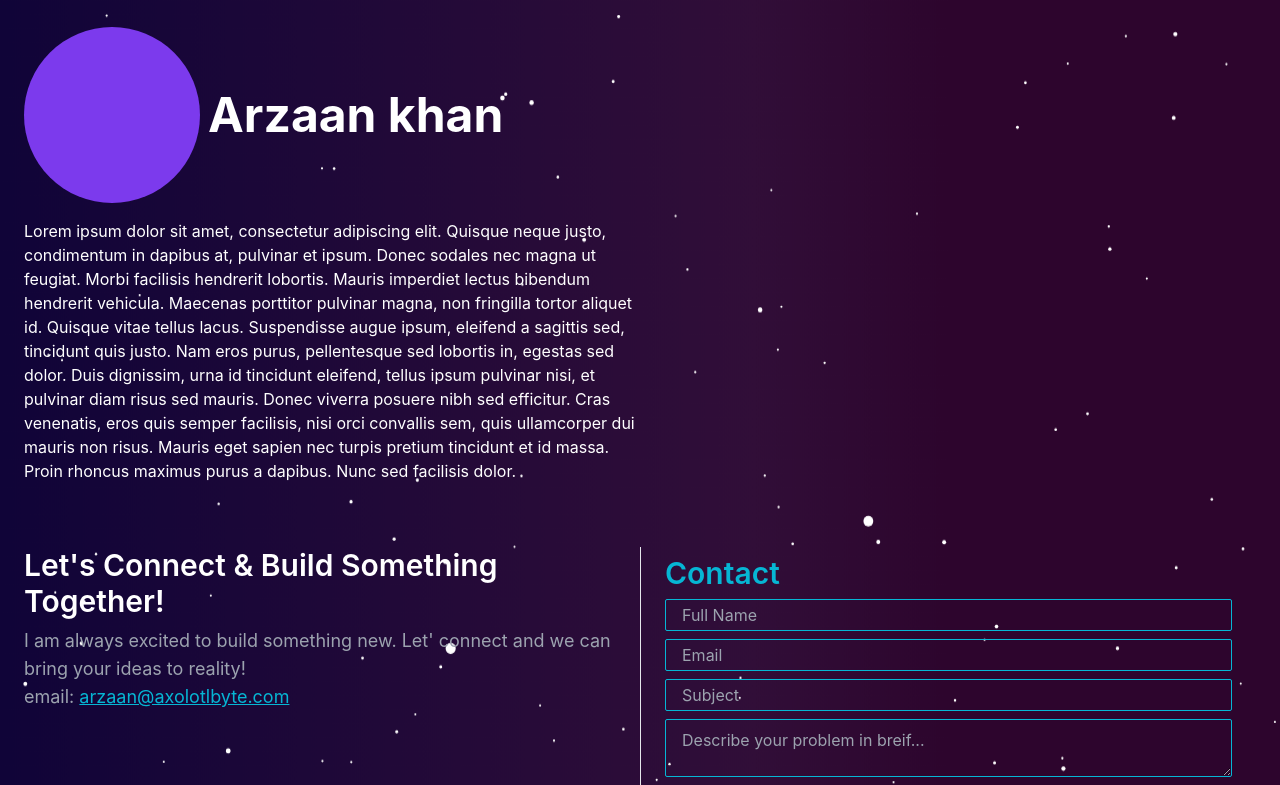
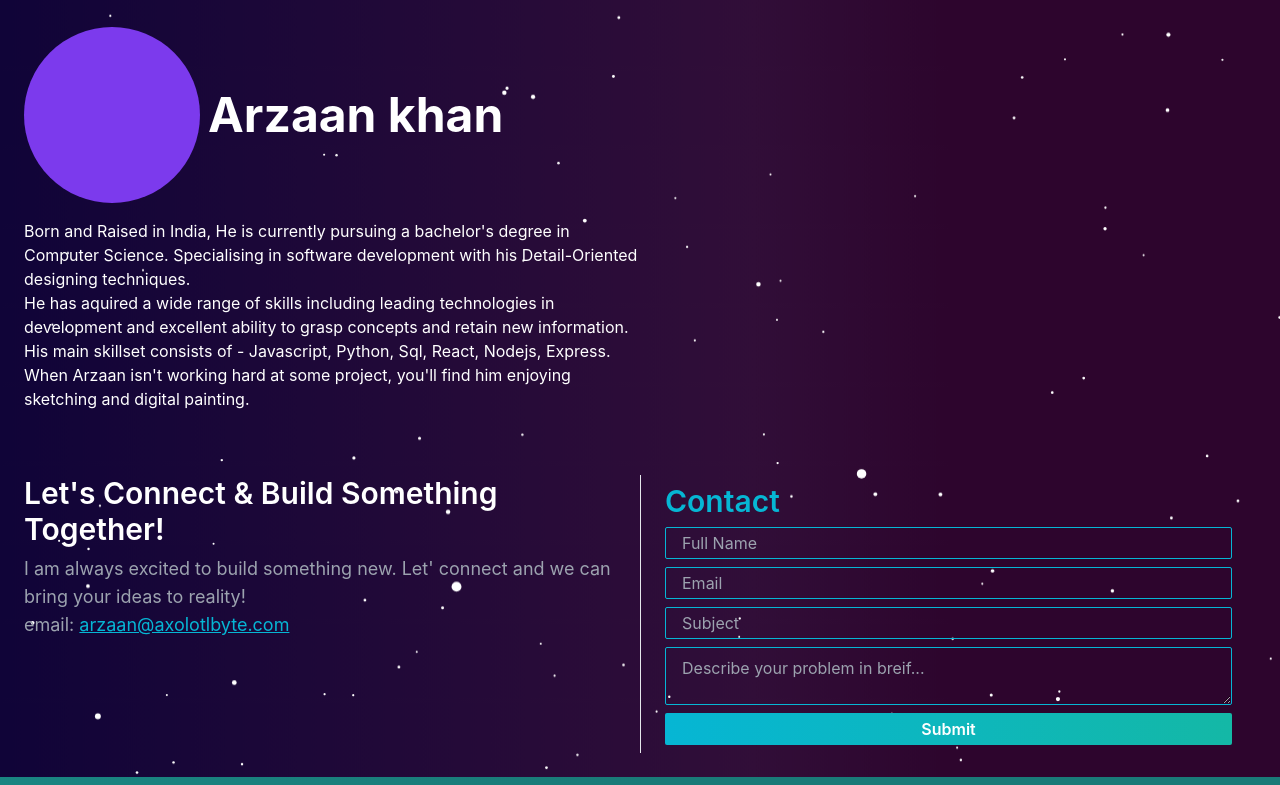
Before and after one commit to Axolotlbyte/portfolio, a Next.js app: page / in a window 1280 px wide. Shown: the part 2015-2800 px from the top of the page. Built offline with nearby package versions, Linux system fonts and the light colour scheme.

Commit message:
Added description

```diff
--- a/pages/index.js
+++ b/pages/index.js
@@ -188,20 +188,13 @@ export default function Home() {
 
           <div className="w-full bg-transparent py-4">
             <p className="w-full md:w-1/2">
-              Lorem ipsum dolor sit amet, consectetur adipiscing elit. Quisque
-              neque justo, condimentum in dapibus at, pulvinar et ipsum. Donec
-              sodales nec magna ut feugiat. Morbi facilisis hendrerit lobortis.
-              Mauris imperdiet lectus bibendum hendrerit vehicula. Maecenas
-              porttitor pulvinar magna, non fringilla tortor aliquet id. Quisque
-              vitae tellus lacus. Suspendisse augue ipsum, eleifend a sagittis
-              sed, tincidunt quis justo. Nam eros purus, pellentesque sed
-              lobortis in, egestas sed dolor. Duis dignissim, urna id tincidunt
-              eleifend, tellus ipsum pulvinar nisi, et pulvinar diam risus sed
-              mauris. Donec viverra posuere nibh sed efficitur. Cras venenatis,
-              eros quis semper facilisis, nisi orci convallis sem, quis
-              ullamcorper dui mauris non risus. Mauris eget sapien nec turpis
-              pretium tincidunt et id massa. Proin rhoncus maximus purus a
-              dapibus. Nunc sed facilisis dolor.
+              Born and Raised in India, He is currently pursuing a bachelor's degree in Computer Science. Specialising in software development with his Detail-Oriented designing techniques.
+<br/>
+He has aquired a wide range of skills including leading technologies in development and excellent ability to grasp concepts and retain new information.
+<br/>
+His main skillset consists of - Javascript, Python, Sql, React, Nodejs, Express.
+<br/>
+When Arzaan isn't working hard at some project, you'll find him enjoying sketching and digital painting.
             </p>
           </div>
           {/* <section title="technologies" className="flex ">
```
